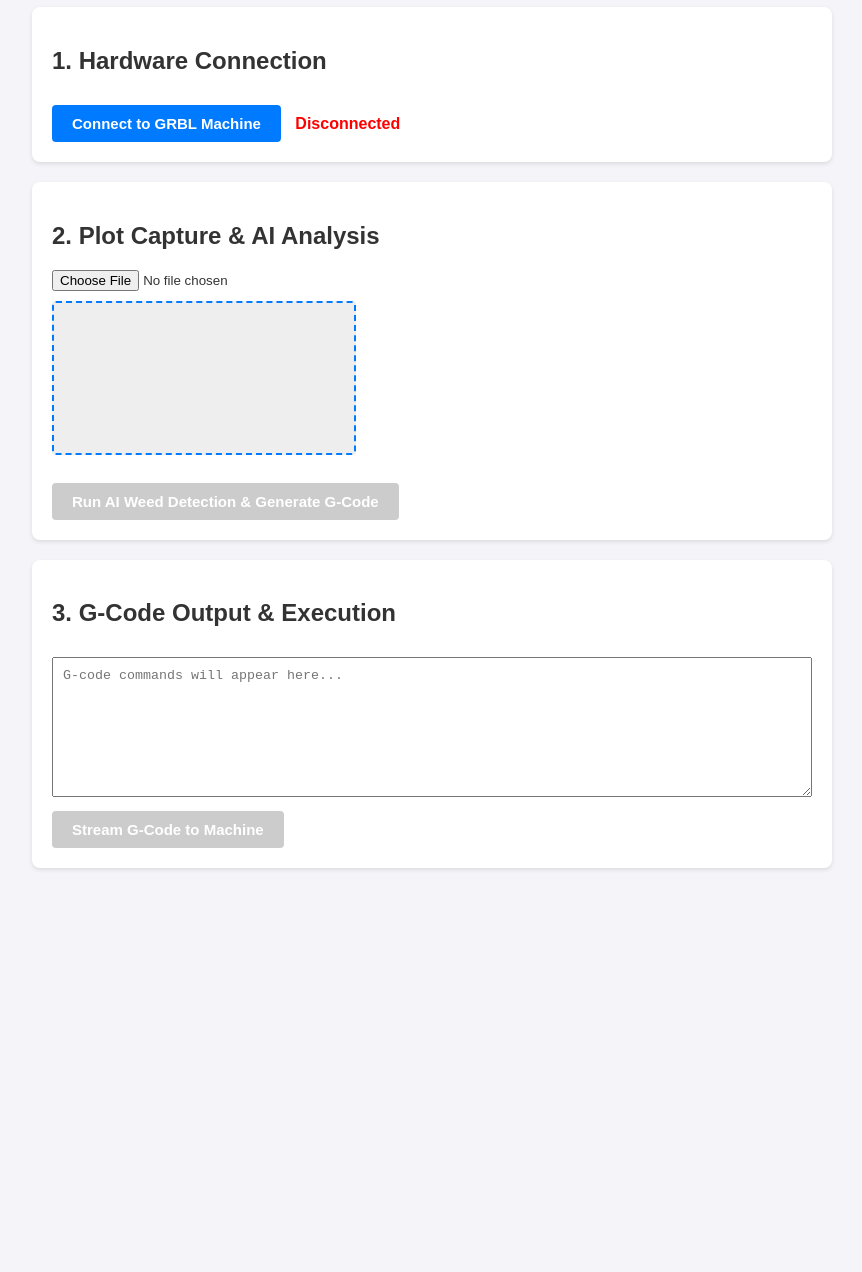
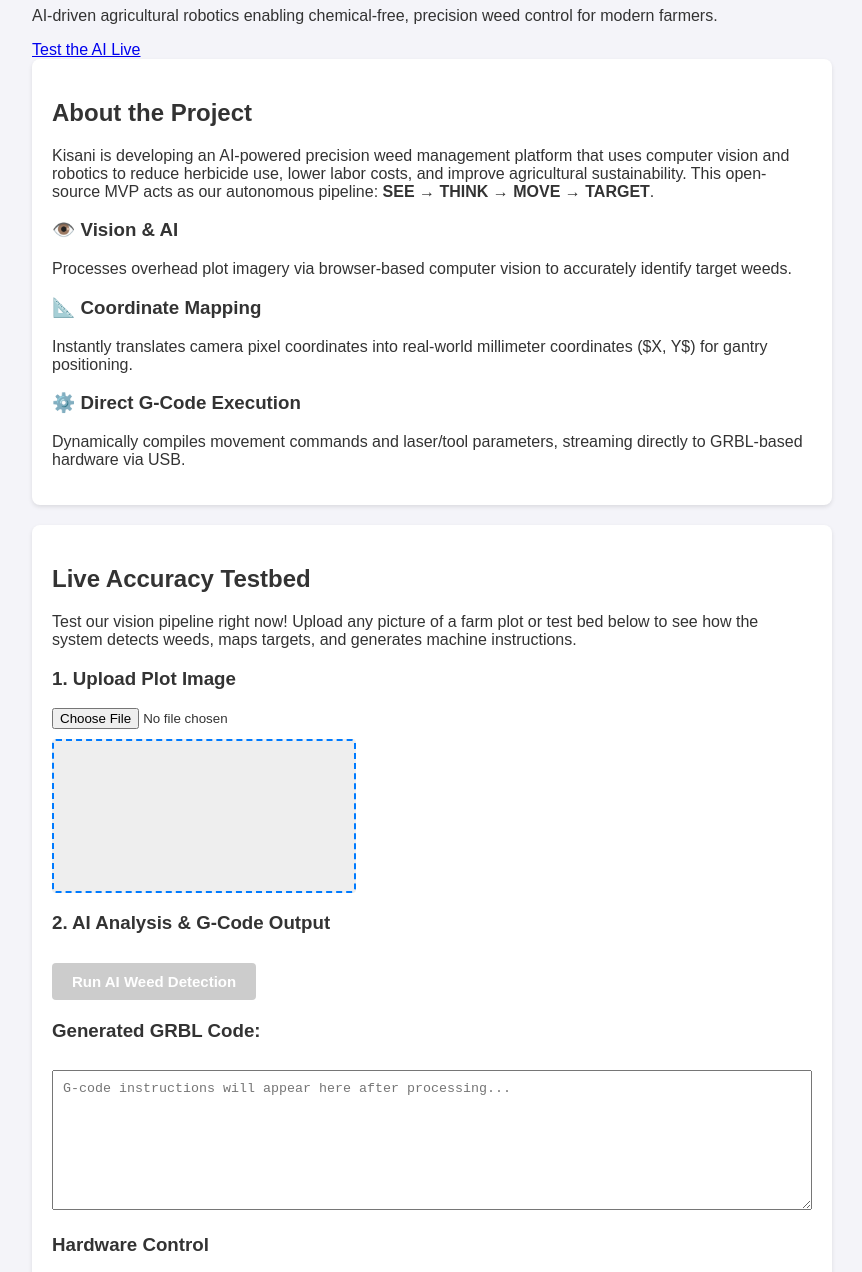
Before and after one commit to anurag-masih/kisanitech, a plain HTML site: page index.html in a window 1280 px wide. Shown: the part 93-1365 px from the top of the page, without its empty margins (208-1070 px from the left). Before the commit the page ends 1001 px from the top, so only its background shows below. Drawn offline with Linux system fonts and the light colour scheme.

Commit message:
Update index.html

```diff
--- a/index.html
+++ b/index.html
@@ -3,42 +3,94 @@
 <head>
     <meta charset="UTF-8">
     <meta name="viewport" content="width=device-width, initial-scale=1.0">
-    <title>Kisani MVP - Precision Weed Control</title>
+    <title>Kisani Technologies | AI-Powered Precision Weed Management</title>
     <link rel="stylesheet" href="style.css">
-    <!-- OpenCV.js for fallback/image processing -->
+    <!-- OpenCV.js for browser-based computer vision -->
     <script async src="https://docs.opencv.org/4.8.0/opencv.js"></script>
-    <!-- ONNX Runtime Web for running YOLO models in the browser -->
+    <!-- ONNX Runtime Web for future YOLO model upgrades -->
     <script src="https://cdn.jsdelivr.net/npm/onnxruntime-web/dist/ort.min.js"></script>
 </head>
 <body>
 
-    <div class="container">
-        <h1>Kisani Autonomous Weed Management</h1>
+    <!-- HERO SECTION -->
+    <header class="hero">
+        <div class="container">
+            <h1>Kisani Technologies</h1>
+            <p class="tagline">AI-driven agricultural robotics enabling chemical-free, precision weed control for modern farmers.</p>
+            <a href="#demo" class="cta-button">Test the AI Live</a>
+        </div>
+    </header>
 
-        <div class="card">
-            <h2>1. Hardware Connection</h2>
-            <button id="connectSerialBtn">Connect to GRBL Machine</button>
-            <span id="connectionStatus" class="status-disconnected">Disconnected</span>
-        </div>
+    <main class="container">
 
-        <div class="card">
-            <h2>2. Plot Capture & AI Analysis</h2>
-            <input type="file" id="imageLoader" accept="image/*">
-            <br>
-            <canvas id="imageCanvas"></canvas>
-            <br>
-            <button id="processBtn" disabled>Run AI Weed Detection & Generate G-Code</button>
-        </div>
+        <!-- ABOUT / FEATURES SECTION -->
+        <section class="card">
+            <h2>About the Project</h2>
+            <p>Kisani is developing an AI-powered precision weed management platform that uses computer vision and robotics to reduce herbicide use, lower labor costs, and improve agricultural sustainability. This open-source MVP acts as our autonomous pipeline: <strong>SEE → THINK → MOVE → TARGET</strong>.</p>
 
-        <div class="card">
-            <h2>3. G-Code Output & Execution</h2>
-            <textarea id="gcodeOutput" placeholder="G-code commands will appear here..."></textarea>
-            <br>
-            <button id="sendGcodeBtn" disabled>Stream G-Code to Machine</button>
-        </div>
-    </div>
+            <div class="features-grid">
+                <div class="feature-box">
+                    <h3>👁️ Vision & AI</h3>
+                    <p>Processes overhead plot imagery via browser-based computer vision to accurately identify target weeds.</p>
+                </div>
+                <div class="feature-box">
+                    <h3>📐 Coordinate Mapping</h3>
+                    <p>Instantly translates camera pixel coordinates into real-world millimeter coordinates ($X, Y$) for gantry positioning.</p>
+                </div>
+                <div class="feature-box">
+                    <h3>⚙️ Direct G-Code Execution</h3>
+                    <p>Dynamically compiles movement commands and laser/tool parameters, streaming directly to GRBL-based hardware via USB.</p>
+                </div>
+            </div>
+        </section>
 
-    <!-- Link separate modular JavaScript files -->
+        <!-- LIVE TESTING DEMO SECTION -->
+        <section id="demo" class="card">
+            <h2>Live Accuracy Testbed</h2>
+            <p>Test our vision pipeline right now! Upload any picture of a farm plot or test bed below to see how the system detects weeds, maps targets, and generates machine instructions.</p>
+
+            <div class="demo-workspace">
+                <div class="upload-area">
+                    <h3>1. Upload Plot Image</h3>
+                    <input type="file" id="imageLoader" accept="image/*">
+                    <canvas id="imageCanvas"></canvas>
+                </div>
+
+                <div class="action-area">
+                    <h3>2. AI Analysis & G-Code Output</h3>
+                    <button id="processBtn" disabled>Run AI Weed Detection</button>
+
+                    <h3 style="margin-top: 20px;">Generated GRBL Code:</h3>
+                    <textarea id="gcodeOutput" placeholder="G-code instructions will appear here after processing..."></textarea>
+
+                    <h3 style="margin-top: 20px;">Hardware Control</h3>
+                    <div style="display: flex; gap: 10px; align-items: center;">
+                        <button id="connectSerialBtn" style="background: #17a2b8;">Connect Machine</button>
+                        <span id="connectionStatus" class="status-disconnected">Disconnected</span>
+                    </div>
+                    <button id="sendGcodeBtn" style="background: #ffc107; color: #000; margin-top: 10px;" disabled>Stream G-Code to Machine</button>
+                </div>
+            </div>
+        </section>
+
+        <!-- CONTACT SECTION -->
+        <section class="card contact-section">
+            <h2>Get in Touch</h2>
+            <p>Interested in partnering, investing, or learning more about Kisani Technologies? Reach out to our team.</p>
+            <ul class="contact-details">
+                <li><strong>Email:</strong> contact@kisanitech.com</li>
+                <li><strong>GitHub Repository:</strong> <a href="https://github.com/Anurag-Masih/kisani-mvp" target="_blank">View Source Code</a></li>
+                <li><strong>Location:</strong> India</li>
+            </ul>
+        </section>
+
+    </main>
+
+    <footer>
+        <p>&copy; 2026 Kisani Technologies Private Limited. All rights reserved.</p>
+    </footer>
+
+    <!-- Modular Script Links -->
     <script src="vision.js"></script>
     <script src="serial.js"></script>
     <script src="app.js"></script>
```
